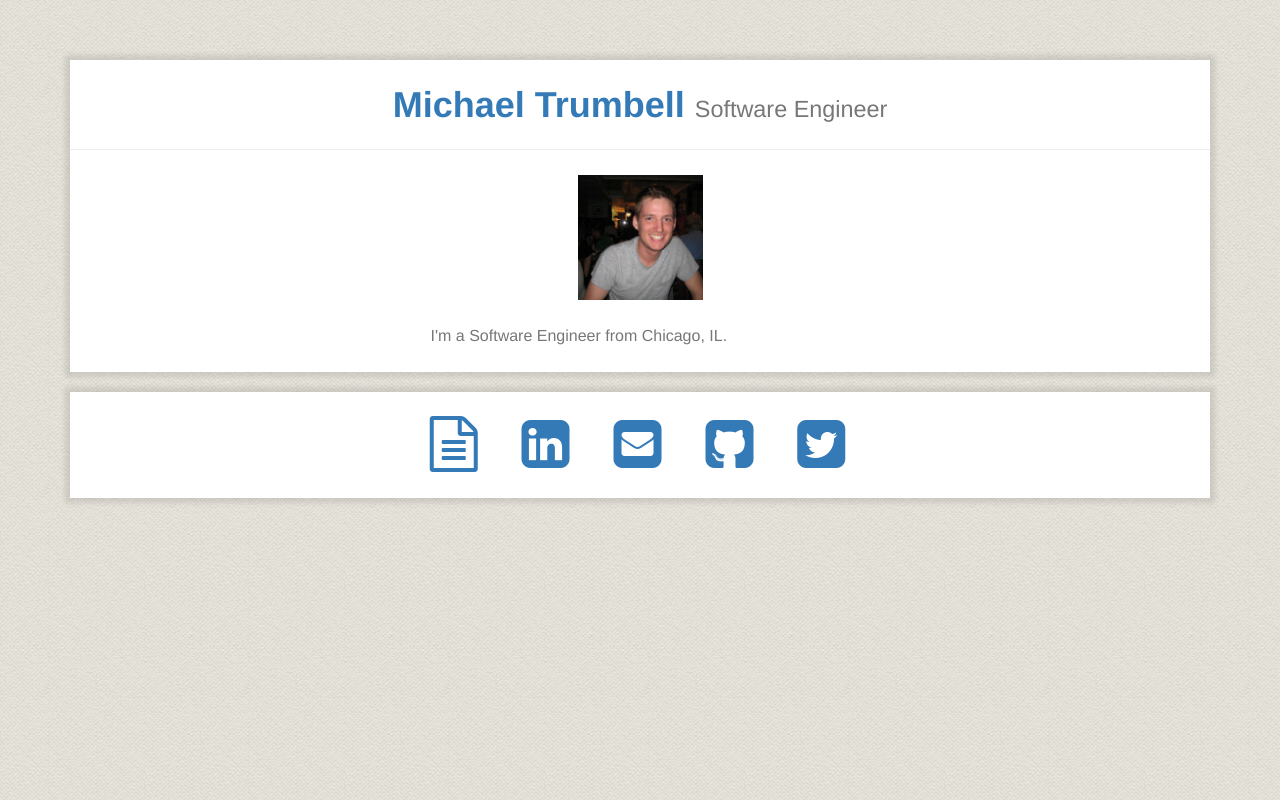
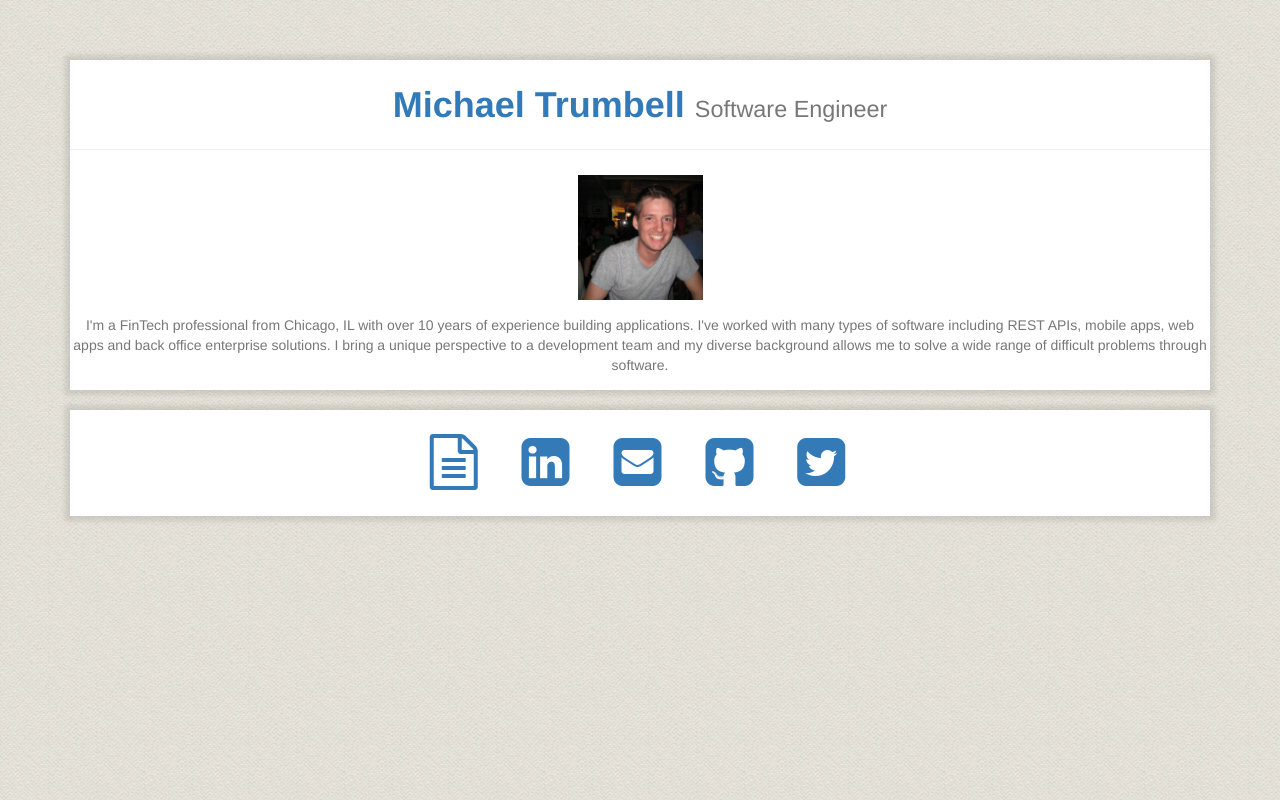
Before and after one commit to trumb1mj/trumb1mj.github.io, a plain HTML site: page index.html in a window 1280 px wide. Drawn offline with Linux system fonts and the light colour scheme.

Commit message:
Update index.html

```diff
--- a/index.html
+++ b/index.html
@@ -29,7 +29,12 @@
 
                 <div class="row">
                     <div class="col-lg-12">
-                        <div id="about-me-carousel" class="carousel slide about-me">
+I'm a FinTech professional from Chicago, IL with over 10 years of experience building applications. I've
+worked with many types of software including REST APIs, mobile apps, web apps and back
+office enterprise solutions. I bring a unique perspective to a development team and my
+diverse background allows me to solve a wide range of difficult problems through software.
+
+<!--                         <div id="about-me-carousel" class="carousel slide about-me">
                             <div class="carousel-inner">
                                 <div class="item active">
                                     I'm a Software Engineer from Chicago, IL.
@@ -41,7 +46,7 @@
                                     If you'd like to work together, check out my resume and drop me a note!
                                 </div>
                             </div>
-                        </div>
+                        </div> -->
                     </div>
                 </div>
 
```
